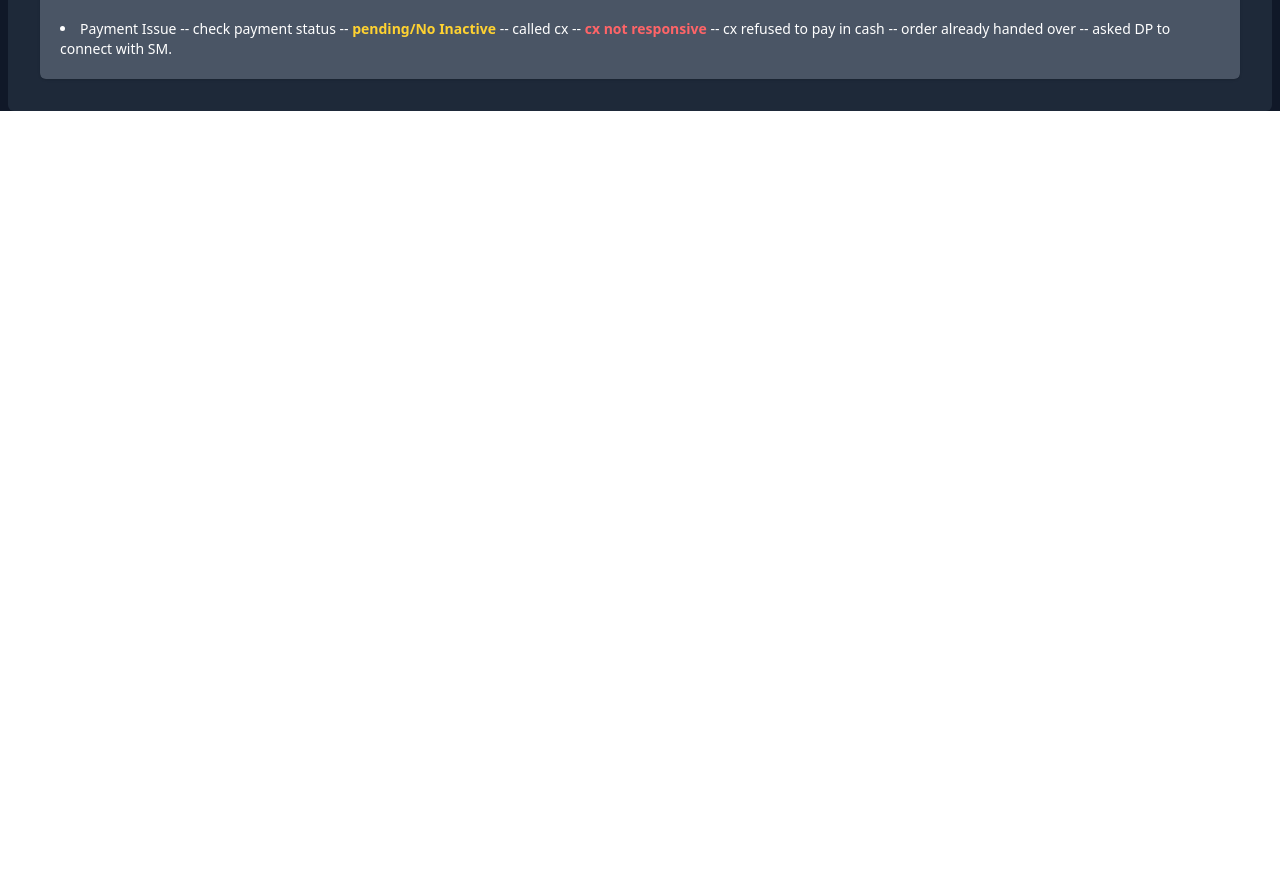
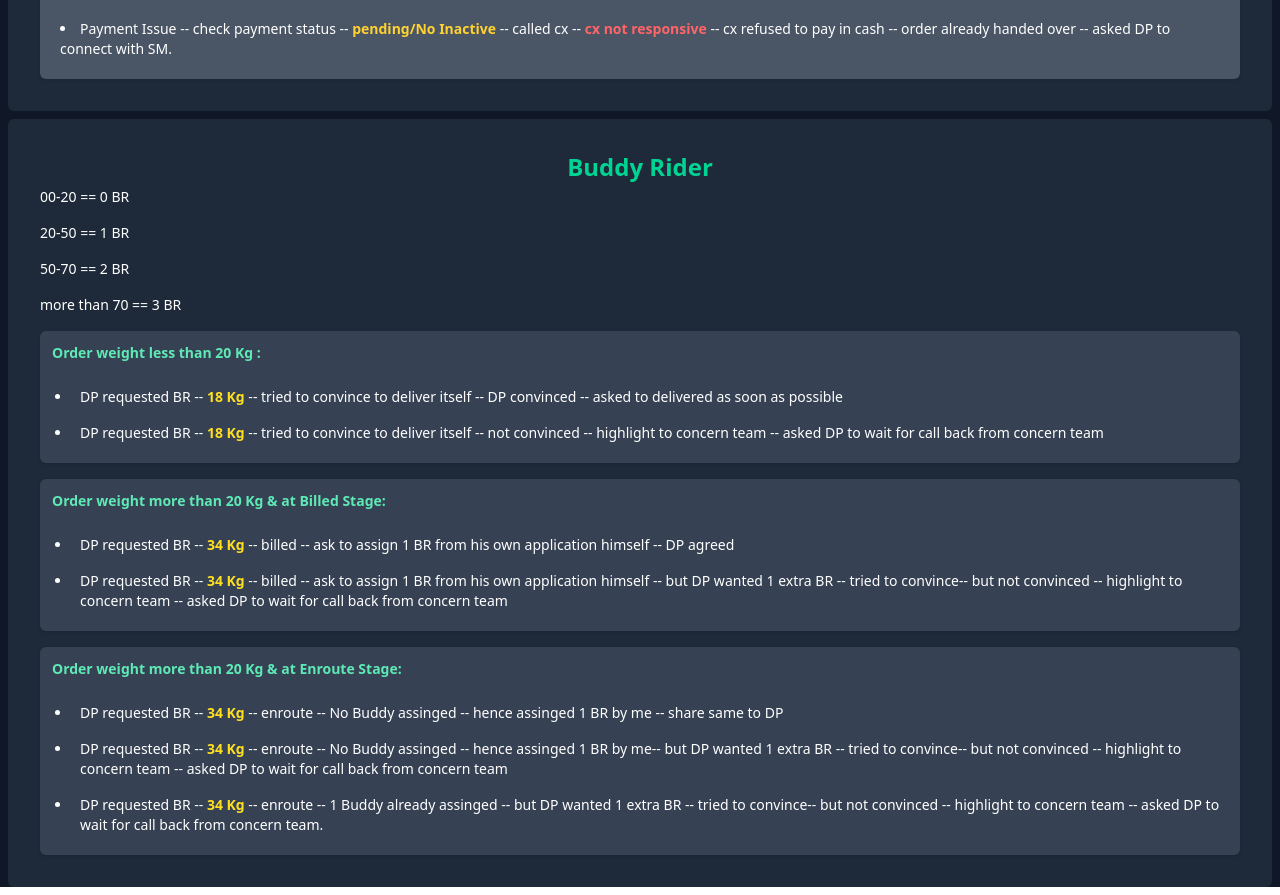
Before and after one commit to Code-with-Sahani/Blinket-DP, a React (Vite) app: page / in a window 1280 px wide. Shown: the part 5005-5900 px from the top of the page. Before the commit the page ends 5124 px from the top, so only its background shows below. Built offline with nearby package versions, Linux system fonts and the light colour scheme.

Commit message:
Update App.jsx

```diff
--- a/src/App.jsx
+++ b/src/App.jsx
@@ -5,6 +5,7 @@ import UMD from './Components/UMD'
 import UD_SOS from './Components/UD_SOS'
 import CNR from './Components/CNR'
 import CDO from './Components/CDO'
+import BuddyRider from './Components/BuddyRider'
 
 const App = () => {
   return (
@@ -16,6 +17,7 @@ const App = () => {
       <UMD/>
       <UD_SOS/>
       <PaymentIssue/>
+      <BuddyRider/>
     </div>
   )
 }
```
